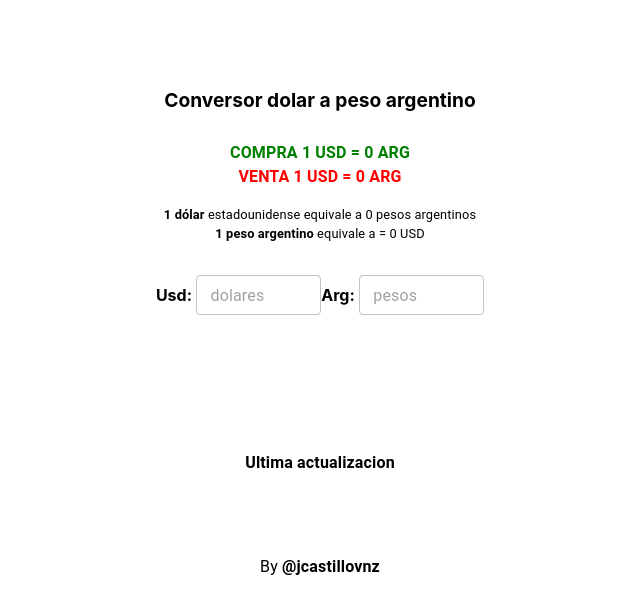
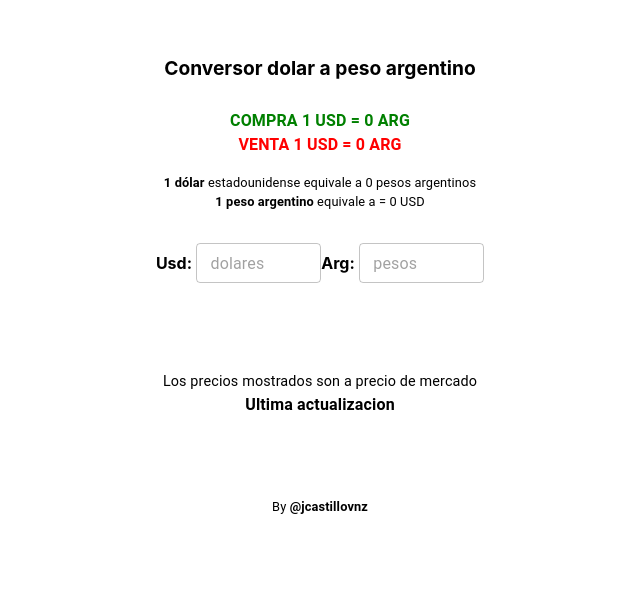
Before and after one commit to jcastillovnz/dollar-to-peso-converter, a Next.js app: page / in a window 1280 px wide. Shown: the part 125-738 px from the top of the page, without its empty margins (320-960 px from the left). Built offline with nearby package versions, Linux system fonts and the light colour scheme; no server answers.

Commit message:
feat: change style

```diff
--- a/pages/index.tsx
+++ b/pages/index.tsx
@@ -63,9 +63,11 @@ const Home: NextPage = () => {
       </Head>
 
       <main className={styles.main}>
+        <div style={{marginTop:'-4rem'}}>
         <h1 style={{ fontSize: '1.2rem' }}>
           Conversor dolar a peso argentino
         </h1>
+        </div>
         <div style={{ justifyContent: 'center', flexDirection: 'column', alignItems: 'center' }}>
 
 
@@ -84,9 +86,9 @@ const Home: NextPage = () => {
             </Typography>
           </div>
           <div >
-          <Typography style={{ fontSize: '0.8rem' }} align="center" variant='body1'>
-            <strong>  1 peso argentino</strong> equivale a  =  {isNaN(1 / argPriceSell) || (1 / argPriceSell) === Infinity ? 0 : (1 / argPriceSell)} USD
-          </Typography>
+            <Typography style={{ fontSize: '0.8rem' }} align="center" variant='body1'>
+              <strong>  1 peso argentino</strong> equivale a  =  {isNaN(1 / argPriceSell) || (1 / argPriceSell) === Infinity ? 0 : (1 / argPriceSell)} USD
+            </Typography>
           </div>
 
         </div>
@@ -112,13 +114,14 @@ const Home: NextPage = () => {
 
       </main >
       <div style={{
-        marginTop: '-4rem',
-        marginBottom:'5rem'
+        marginTop: '-9rem',
+        marginBottom: '5rem'
       }}>
-        <Typography  align="center"><strong>Ultima actualizacion</strong></Typography>
+        <Typography style={{ fontSize: '0.9rem' }} align="center">Los precios mostrados son a precio de mercado</Typography>
+        <Typography align="center"><strong>Ultima actualizacion</strong></Typography>
         <Typography align="center" >{lastUpdate ? dayjs(lastUpdate).format('DD/MM/YYYY h:mm a') : ''}</Typography>
       </div>
-      <div ><Typography align="center" >By <strong>@jcastillovnz</strong></Typography></div>
+      <div ><Typography style={{ fontSize: '0.8rem' }}  align="center" >By <strong>@jcastillovnz</strong></Typography></div>
     </div >
   )
 }
```
